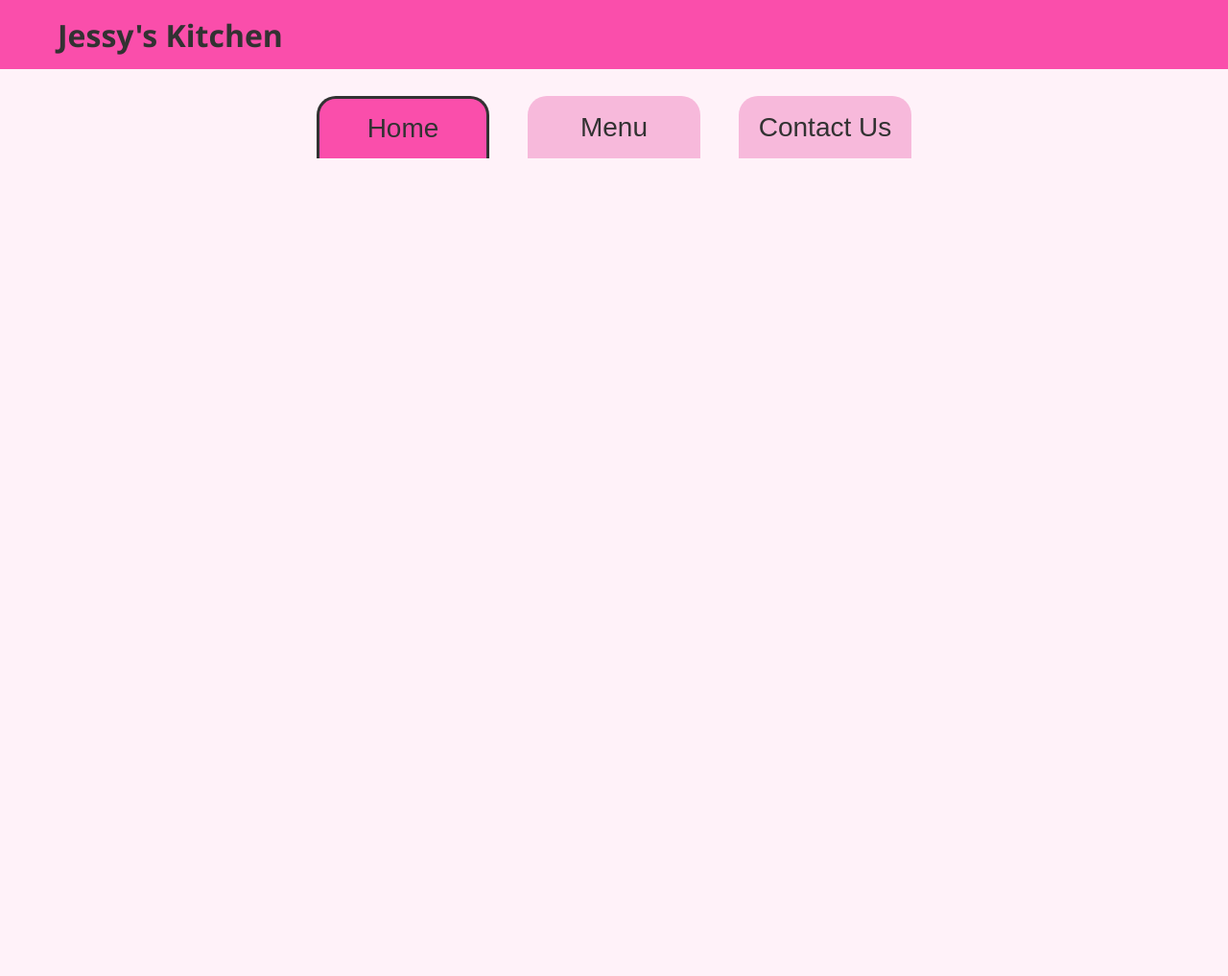
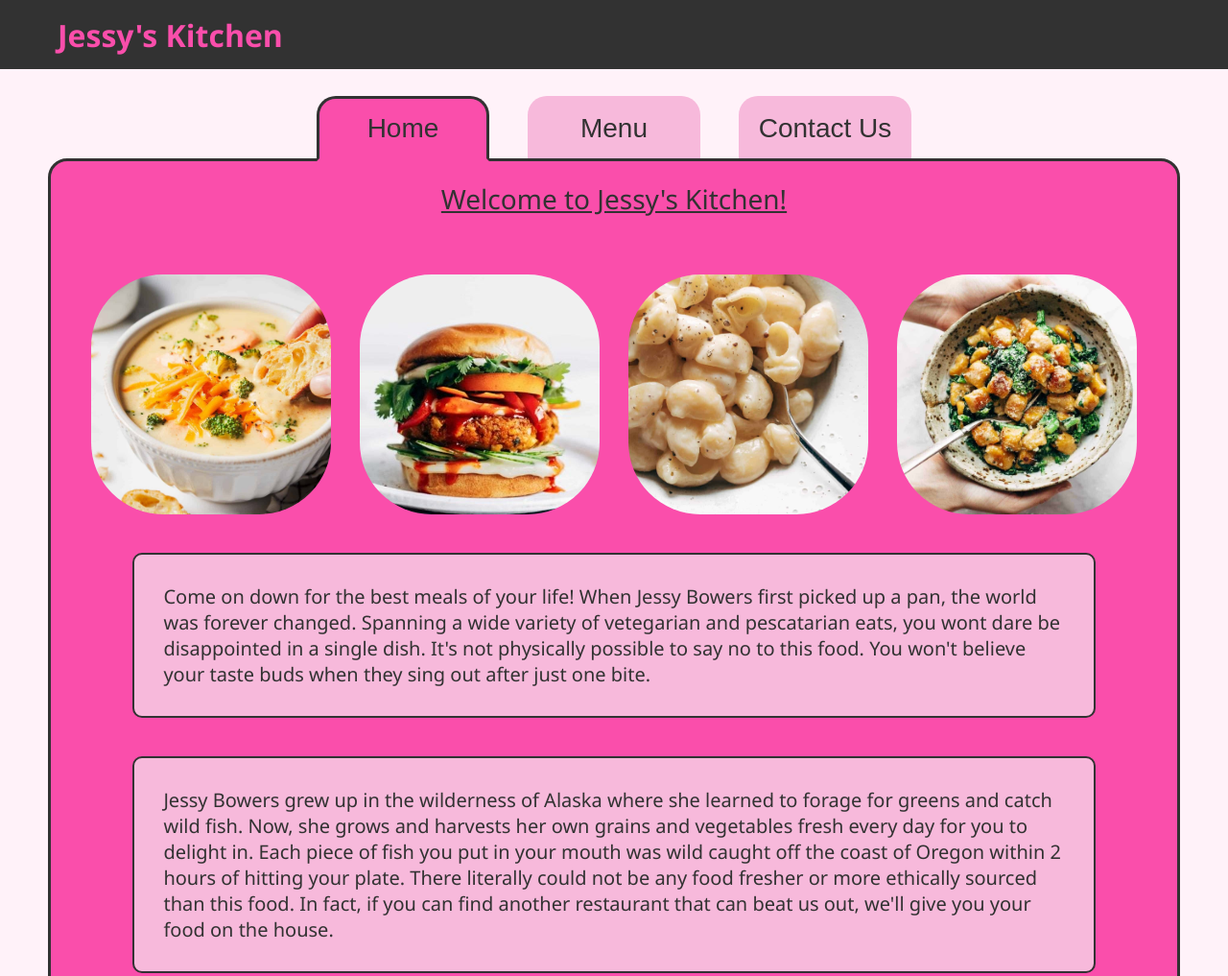
Before and after one commit to ThunderKlappe/restaurant, a website built with webpack: page src/index.html in a window 1280 px wide. Shown: the top 1017 px of the page at 96% size. Before the commit the page ends 800 px from the top, so only its background shows below. Built offline with nearby package versions, Linux system fonts and the light colour scheme.

Commit message:
Completed the home tab

```diff
--- /dev/null
+++ b/src/homeSetUp.js
@@ -0,0 +1,48 @@
+import makeNewElement from "./makeElement";
+import shells from "./assets/Garlic-Parmesan-Shellbows.jpg";
+import broccoli from "./assets/Broccoli-Cheese-Soup.jpg";
+import gnocchi from "./assets/Sweet-Potato-Gnocchi.jpg";
+import tofu from "./assets/Tofu-Burgers.jpg";
+
+const homeSetUp = ()=>{
+    const content = document.querySelector('#content');
+    const homeContentContainer = makeNewElement('div', 'home-content-container', 'content-container');
+    const welcomeContainer = makeNewElement('div', 'welcome-container', 'page-header', 'Welcome to Jessy\'s Kitchen!');
+    const broccoliImg = new Image(250,250);
+    broccoliImg.src = broccoli;
+    const tofuImg = new Image(250,250);
+    tofuImg.src = tofu;
+    const shellsImg = new Image(250,250);
+    shellsImg.src = shells;
+    const gnocchiImg = new Image(250,250);
+    gnocchiImg.src = gnocchi;
+    const imgContainer = makeNewElement('div', 'home-images', 'img-container');
+    imgContainer.appendChild(broccoliImg);
+    imgContainer.appendChild(tofuImg);
+    imgContainer.appendChild(shellsImg);
+    imgContainer.appendChild(gnocchiImg);
+
+
+    const intro = makeNewElement('div', 'intro', 'page-info',
+        `Come on down for the best meals of your life! When Jessy Bowers first picked up a pan, the world was forever changed. Spanning a wide variety of vetegarian and pescatarian eats, you wont dare be disappointed in a single dish. It's not physically possible to say no to this food. You won't believe your taste buds when they sing out after just one bite.`);
+    const aboutJessy = makeNewElement('div', 'about-jessy', 'page-info',
+        `Jessy Bowers grew up in the wilderness of Alaska where she learned to forage for greens and catch wild fish. Now, she grows and harvests her own grains and vegetables fresh every day for you to delight in. Each piece of fish you put in your mouth was wild caught off the coast of Oregon within 2 hours of hitting your plate. There literally could not be any food fresher or more ethically sourced than this food. In fact, if you can find another restaurant that can beat us out, we'll give you your food on the house.`);
+
+    const hoursContainer = makeNewElement('div', 'hours-container', 'page-info small', "Hours");
+    const hours = makeNewElement('ul', 'hours')
+    hours.appendChild(makeNewElement('li', '', '', 'Sunday: 3:00 - 8:00'))
+    hours.appendChild(makeNewElement('li', '', '', 'Monday: 12:00 - 8:00'))
+    hours.appendChild(makeNewElement('li', '', '', 'Tuesday: 12:00 - 8:00'))
+    hours.appendChild(makeNewElement('li', '', '', 'Wednesday: 12:00 - 8:00'))
+    hours.appendChild(makeNewElement('li', '', '', 'Thursday: 12:00 - 8:00'))
+    hours.appendChild(makeNewElement('li', '', '', 'Friday: 12:00 - 10:00'))
+    hours.appendChild(makeNewElement('li', '', '', 'Saturday: 12:00 - 10:00'))
+    hoursContainer.appendChild(hours);
+    homeContentContainer.appendChild(welcomeContainer);
+    homeContentContainer.appendChild(imgContainer);
+    homeContentContainer.appendChild(intro);
+    homeContentContainer.appendChild(aboutJessy);
+    homeContentContainer.appendChild(hoursContainer)
+    content.appendChild(homeContentContainer);
+}
+export default homeSetUp;
--- a/src/index.js
+++ b/src/index.js
@@ -1,4 +1,6 @@
 import './style.css';
 import setUpSite from './setUp';
+import homeSetUp from './homeSetUp';
 
 setUpSite();
+homeSetUp();
--- a/src/makeElement.js
+++ b/src/makeElement.js
@@ -1,6 +1,8 @@
-const makeNewElement = (type, id, HTMLClass = '', text = '') =>{
+const makeNewElement = (type, id='', HTMLClass = '', text = '') =>{
     const newElem = document.createElement(type);
-    newElem.setAttribute("id", id);
+    if(id != ''){
+        newElem.setAttribute("id", id);
+    }
     if(HTMLClass != ''){
         newElem.setAttribute('class', HTMLClass);
     }
--- a/src/style.css
+++ b/src/style.css
@@ -8,10 +8,11 @@ body{
     font-family: 'Segoe UI', Tahoma, Geneva, Verdana, sans-serif;
     color: #323232;
 }
+
 #header{
     height: 72px;
-    background-color: #FA4EAB;
-    color: #323232;
+    background-color: #323232;
+    color: #FA4EAB;
     font-size: 32px;
     font-weight: 900;
     display: flex;
@@ -20,18 +21,22 @@ body{
     position: fixed;
     top: 0;
     width: 100%;
+    z-index: 2;
 }
+
 #content{
     margin-top: 100px;
     display: flex;
     flex-direction: column;
     align-items: center;
 }
+
 #tab-container{
     display: flex;
     justify-content: center;
     gap: 40px;
 }
+
 .tab-button{
     width: 180px;
     padding: 15px 5px;
@@ -45,5 +50,52 @@ body{
     background-color: #FA4EAB;
     border-style: solid;
     border-color: #323232;
-    border-width: 3px 3px 0px 3px;
+    border-width: 3px;
+    border-bottom-color: #FA4EAB;
+    z-index: 1;
 }
+
+.content-container{
+    display: flex;
+    flex-direction: column;
+    align-items: center;
+    background-color: #FA4EAB;
+    border: solid 3px #323232;
+    border-radius: 20px 20px 0px 0px;
+    margin: -3px 50px;
+    width: -webkit-fill-available;
+    min-height: 85vh;
+    gap: 40px;
+    padding-bottom:120px;
+}
+@-moz-document url-prefix() {
+    .content-container{
+        width:-moz-available;
+    }
+}
+
+.page-header{
+    font-size: 28px;
+    padding: 20px;
+    text-decoration: underline #323232;
+}
+.page-info{
+    font-size: 20px;
+    width: 80%;
+    border: 2px solid #323232;
+    border-radius: 10px;
+    padding: 30px;
+    background-color: #f7b9db;
+}
+.page-info.small{
+    width: fit-content;
+}
+.img-container{
+    display: flex;
+    flex-wrap: wrap;
+    justify-content: center;
+    gap:30px;
+}
+#home-content-container img {
+    border-radius: 75px;
+}
```
Also changed, not shown: dist/0b67580b7c91d7222b26.jpg (added), dist/0e8ab41abbc4d4695dbc.jpg (added), dist/490c1106f47d3924bce9.jpg (added), dist/85247293ac007391549c.jpg (added), dist/index.bundle.js, dist/index.html, src/assets/Broccoli-Cheese-Soup.jpg (added), src/assets/Garlic-Parmesan-Shellbows.jpg (added), src/assets/Sweet-Potato-Gnocchi.jpg (added), src/assets/Tofu-Burgers.jpg (added).
